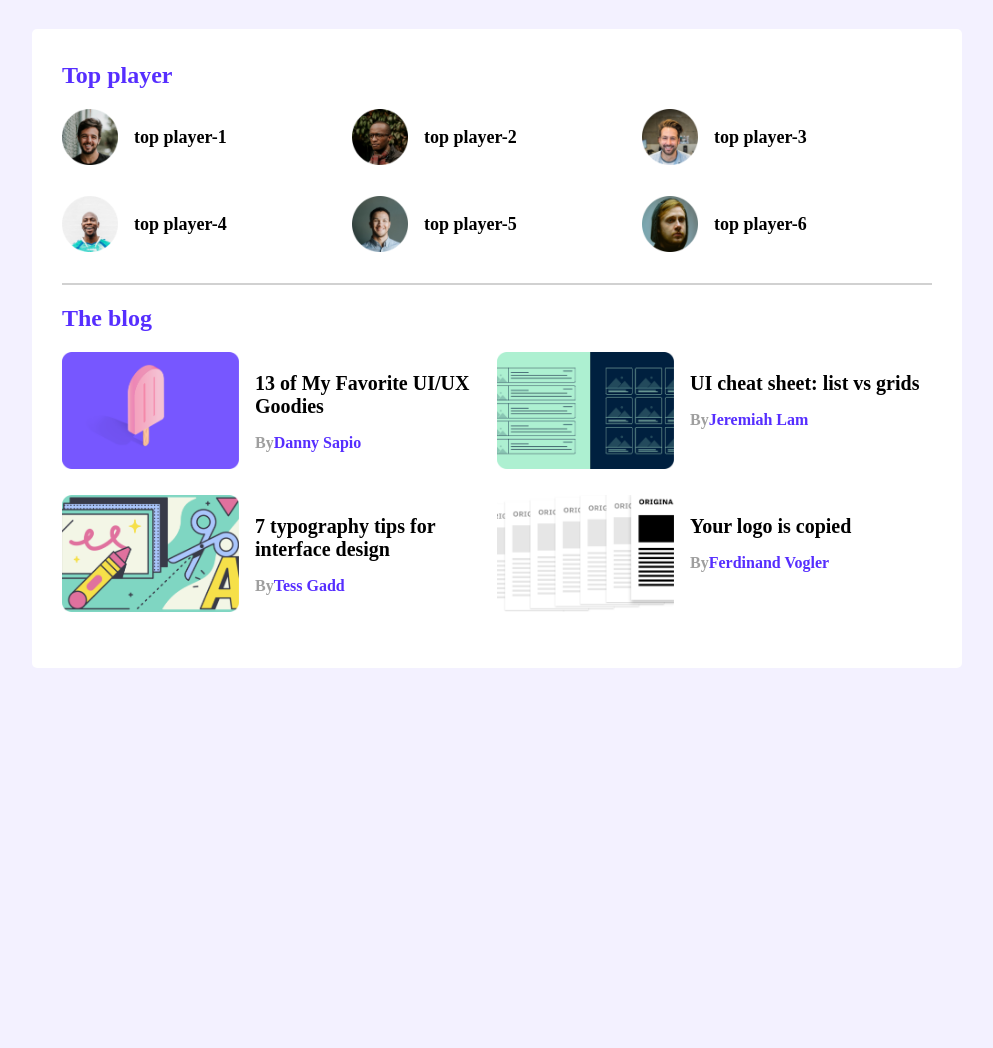
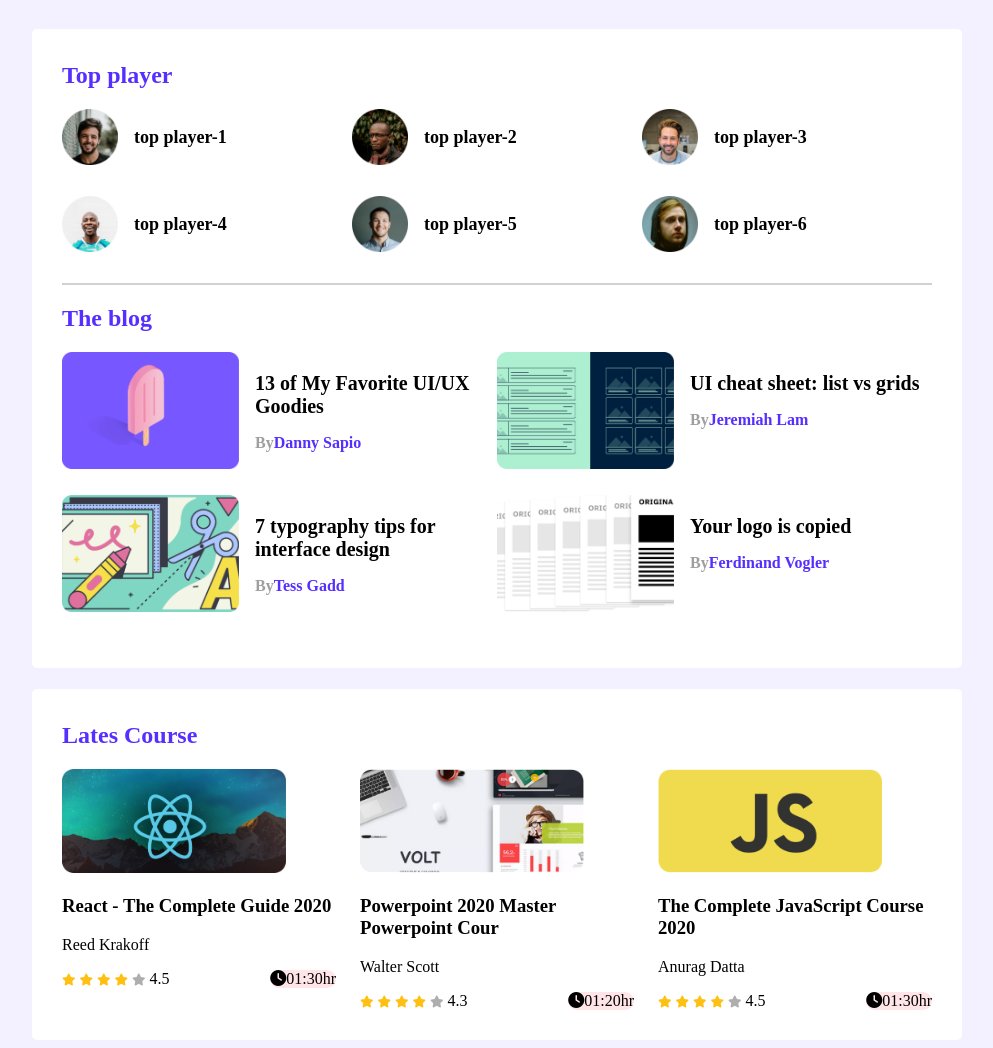
Before and after one commit to anurag14201/leader-baord-anu, a plain HTML site: page index.html in a window 1280 px wide. Shown: the whole page, without its empty margins (143-1136 px from the left). Before the commit the page ends 800 px from the top, so only its background shows below. Drawn offline with Linux system fonts and the light colour scheme; a web font is replaced by a local one.

Commit message:
on the way

```diff
--- a/index.html
+++ b/index.html
@@ -110,67 +110,76 @@
                 </article>
             </div>
         </section>
-        <!-- <section class="container">
 
-            <div class="lates-course">
-                <h2 class="section-title">Lates course </h2>
-                <div class="lates">
+        <section class="container">
+            <h2 class="section-title">Lates Course</h2>
+            <div class="courses">
+                <div class="course">
+                    <div class="course-banner">
                         <img src="images/courses/course-1.png" alt="">
-                    <h3 class="info">React - The Complete Guide 2020</h3>
-                    <p class="blog-author">
-                        <a href="#">Reed Krakoff.</a>
-                    </p>
-                    <div class="stars">
+                    </div>
+                    <div class="course-detail">
+                        <h3 class="course-title">React - The Complete Guide 2020</h3>
+                        <p class="course-author">Reed Krakoff</p>
+                        <div class="course-info">
+                            <div>
                                 <i class="fa-solid fa-star faild"></i>
                                 <i class="fa-solid fa-star faild"></i>
                                 <i class="fa-solid fa-star faild"></i>
                                 <i class="fa-solid fa-star faild"></i>
                                 <i class="fa-solid fa-star unfaild"></i>
-                        <div class="hour">
-                            <p>4.5</p>
-                            <p> <i class="fa-solid fa-clock"></i>1.30hr</p>
+                                <span>4.5</span>
+                            </div>
+                            <div class="course-duration">
+                                <i class="fa-solid fa-clock"></i>01:30hr
                             </div>
                         </div>
-                    <div class="lates">
+                    </div>
+                </div>
+                <div class="course">
+                    <div class="course-banner">
                         <img src="images/courses/course-2.png" alt="">
-                        <h3 class="info">Powerpoint 2020 Master Powerpoint Cour</h3>
-                        <p class="blog-author">
-                            <a href="#">Walter Scott</a>
-                        </p>
-                        <div class="stars">
+                    </div>
+                    <div class="course-detail">
+                        <h3 class="course-title">Powerpoint 2020 Master Powerpoint Cour</h3>
+                        <p class="course-author">Walter Scott</p>
+                        <div class="course-info">
+                            <div>
                                 <i class="fa-solid fa-star faild"></i>
                                 <i class="fa-solid fa-star faild"></i>
                                 <i class="fa-solid fa-star faild"></i>
                                 <i class="fa-solid fa-star faild"></i>
                                 <i class="fa-solid fa-star unfaild"></i>
-                            <div class="hour">
-                                <p>4.5</p>
-                                <p> <i class="fa-solid fa-clock"></i>1.30hr</p>
-
+                                <span>4.3</span>
+                            </div>
+                            <div class="course-duration">
+                                <i class="fa-solid fa-clock"></i>01:20hr
                             </div>
                         </div>
-                        <div class="lates">
+                    </div>
+                </div>
+                <div class="course">
+                    <div class="course-banner">
                         <img src="images/courses/course-3.png" alt="">
-                            <h3 class="info">The Complete JavaScript Course 2020</h3>
-                            <p class="blog-author">
-                                <a href="#">Reed Krakoff.</a>
-                            </p>
-                            <div class="stars">
+                    </div>
+                    <div class="course-detail">
+                        <h3 class="course-title">The Complete JavaScript Course 2020</h3>
+                        <p class="course-author">Anurag Datta</p>
+                        <div class="course-info">
+                            <div>
                                 <i class="fa-solid fa-star faild"></i>
                                 <i class="fa-solid fa-star faild"></i>
                                 <i class="fa-solid fa-star faild"></i>
                                 <i class="fa-solid fa-star faild"></i>
                                 <i class="fa-solid fa-star unfaild"></i>
-                                <div class="hour">
-                                    <p>4.5</p>
-                                    <p> <i class="fa-solid fa-clock"></i>1.30hr</p>
+                                <span>4.5</span>
+                            </div>
+                            <div class="course-duration">
+                                <i class="fa-solid fa-clock"></i>01:30hr
                             </div>
                         </div>
                     </div>
                 </div>
-        </section> -->
-        <section>
-
         </section>
     </main>
 
--- a/styles/stlye.css
+++ b/styles/stlye.css
@@ -96,35 +96,46 @@ main {
     text-decoration: none;
 }
 
-/* Lates-course */
-.lates-course {
+/*---------------
+ Courses-style
+ ---------------*/
+.courses {
     display: grid;
-    grid-template-columns: repeat(1, 1fr);
+    grid-template-columns: repeat(3, 1fr);
+    grid-column-gap: 24px;
+
 }
 
-.lates {
-    display: flex;
+.course .course-banner img {
+    width: 224px;
+    height: 104px;
+
 }
 
-.lates img {
-    width: 224px;
-    height: 104px;
-}
-
-.stars {
-    font-size: 12px;
+.course-info {
     display: flex;
+    align-items: center;
+    justify-content: space-between;
 }
 
 .fa-star.faild {
-    color: #FFC014
+    color: #FFC014;
+    font-size: 12px;
 }
 
 .fa-star.unfaild {
     color: #AEAEAE;
+    font-size: 12px;
 }
 
-.hour {
-    width: 21px;
-    height: 22px;
+.course-duration {
+    background-color: #FFE4E8;
+    border-radius: 14px;
 }
+
+/*--------------
+Meadia Quaries *
+---------------/
+
+/* Modile phone */
+@media only screen and (max-width:688px; ) {}
```
Lines whose indentation alone changed are shown as unchanged.
